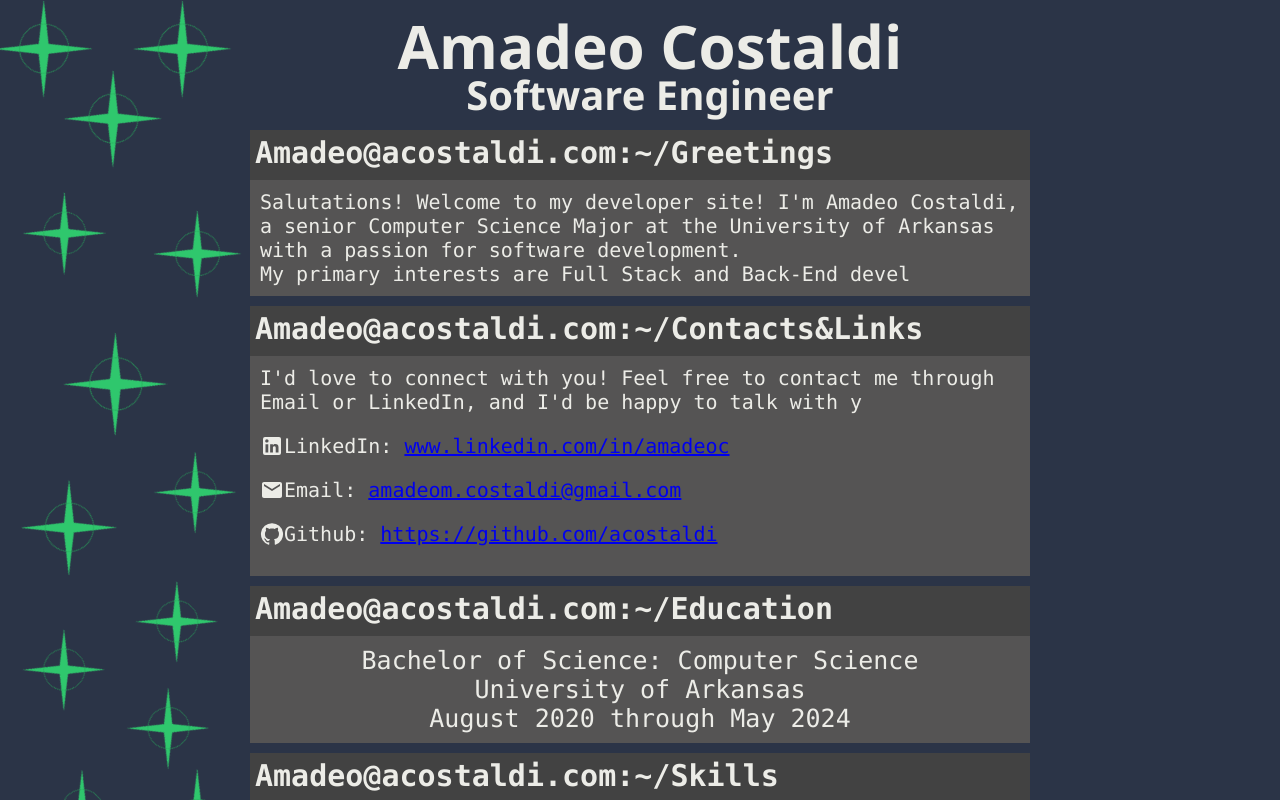
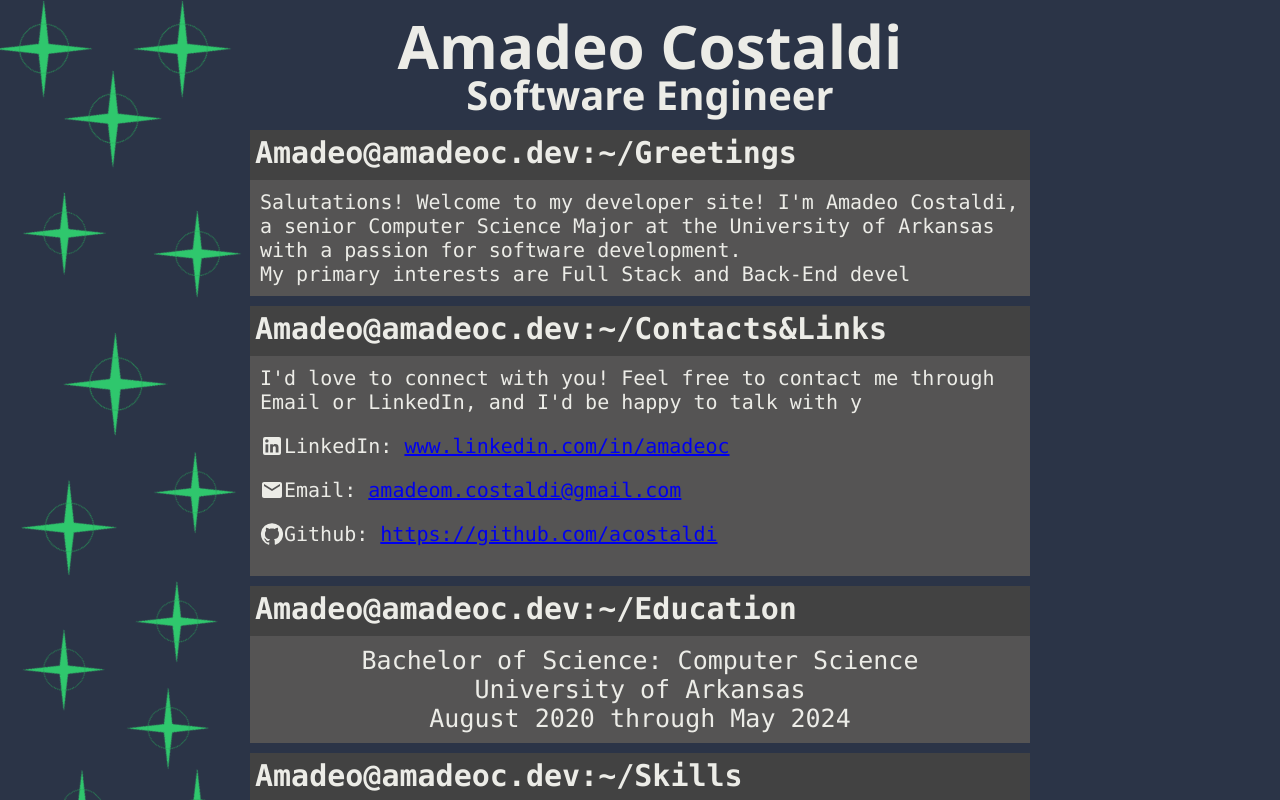
Before and after one commit to acostaldi/PortfolioWebsite, a React (Create React App) app: page / in a window 1280 px wide. Shown: the top 800 px of the page. Built offline with nearby package versions, Linux system fonts and the light colour scheme.

Commit message:
updated website

```diff
--- a/src/pages/Home.js
+++ b/src/pages/Home.js
@@ -41,24 +41,24 @@ const contentBack = useTypingEffect(`
         <h2> Amadeo Costaldi </h2>
         <h4> Software Engineer</h4>
       </div>
-      <div><h3>Amadeo@acostaldi.com:~/Greetings</h3></div>
+      <div><h3>Amadeo@amadeoc.dev:~/Greetings</h3></div>
       <div className = "typing-container">
       {intro}
       </div>
-       <div><h3>Amadeo@acostaldi.com:~/Contacts&Links </h3></div>
+       <div><h3>Amadeo@amadeoc.dev:~/Contacts&Links </h3></div>
        <div className = "typing-container">
        {contact}
         <p><LinkedInIcon style ={{verticalAlign: "bottom" }}/>LinkedIn: <a href="https://www.linkedin.com/in/amadeoc" target="_blank" rel="noopener noreferrer">www.linkedin.com/in/amadeoc</a> </p>
         <p><EmailIcon style ={{verticalAlign: "bottom" }}/>Email: <a href="mailto:amadeom.costaldi@gmail.com" target="_blank" rel="noopener noreferrer">amadeom.costaldi@gmail.com</a> </p>
         <p><GitHubIcon style ={{verticalAlign: "bottom" }}/>Github: <a href="https://github.com/acostaldi" target="_blank" rel="noopener noreferrer">https://github.com/acostaldi</a> </p>
        </div>
-       <div><h3>Amadeo@acostaldi.com:~/Education</h3></div>
+       <div><h3>Amadeo@amadeoc.dev:~/Education</h3></div>
        <div className = "title-type">
       {edu_intro}
       </div>
        <div>
        </div>
-       <div><h3>Amadeo@acostaldi.com:~/Skills</h3></div>
+       <div><h3>Amadeo@amadeoc.dev:~/Skills</h3></div>
        <div className = "title-type">
       {titleFront}
       </div>
```
